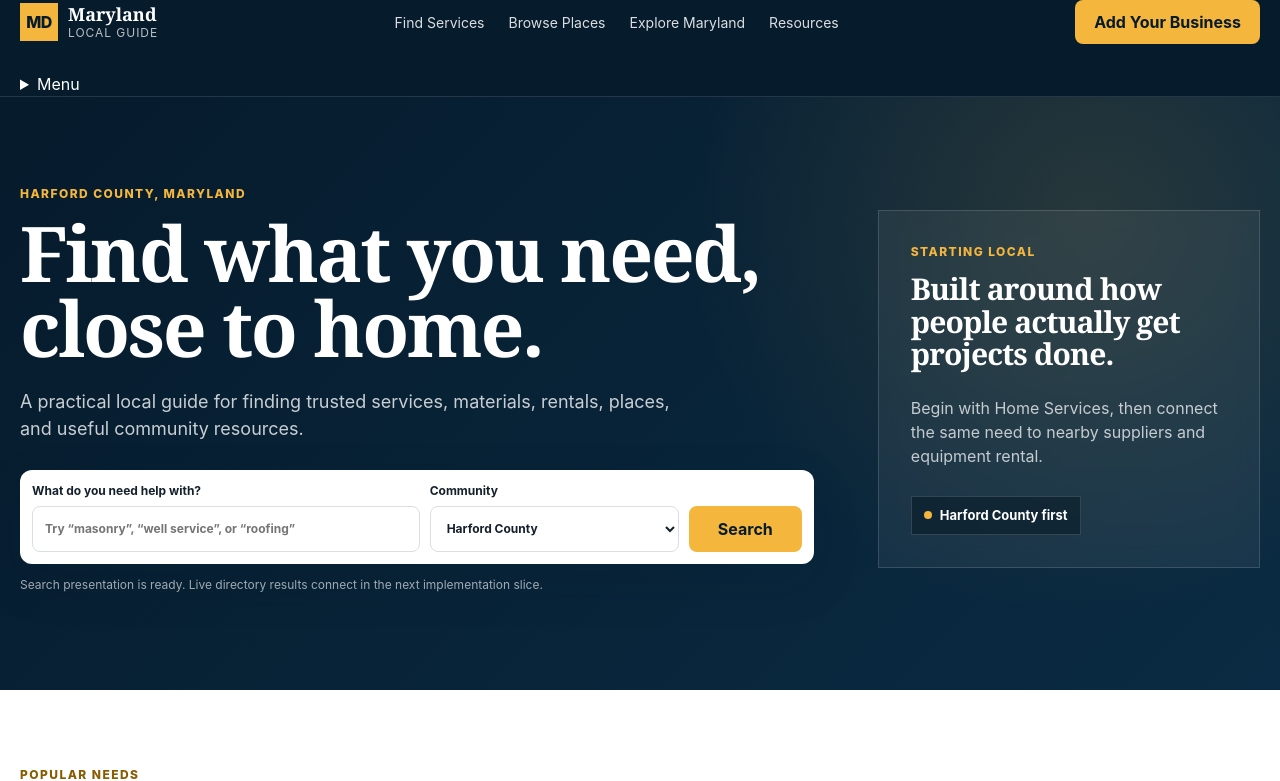
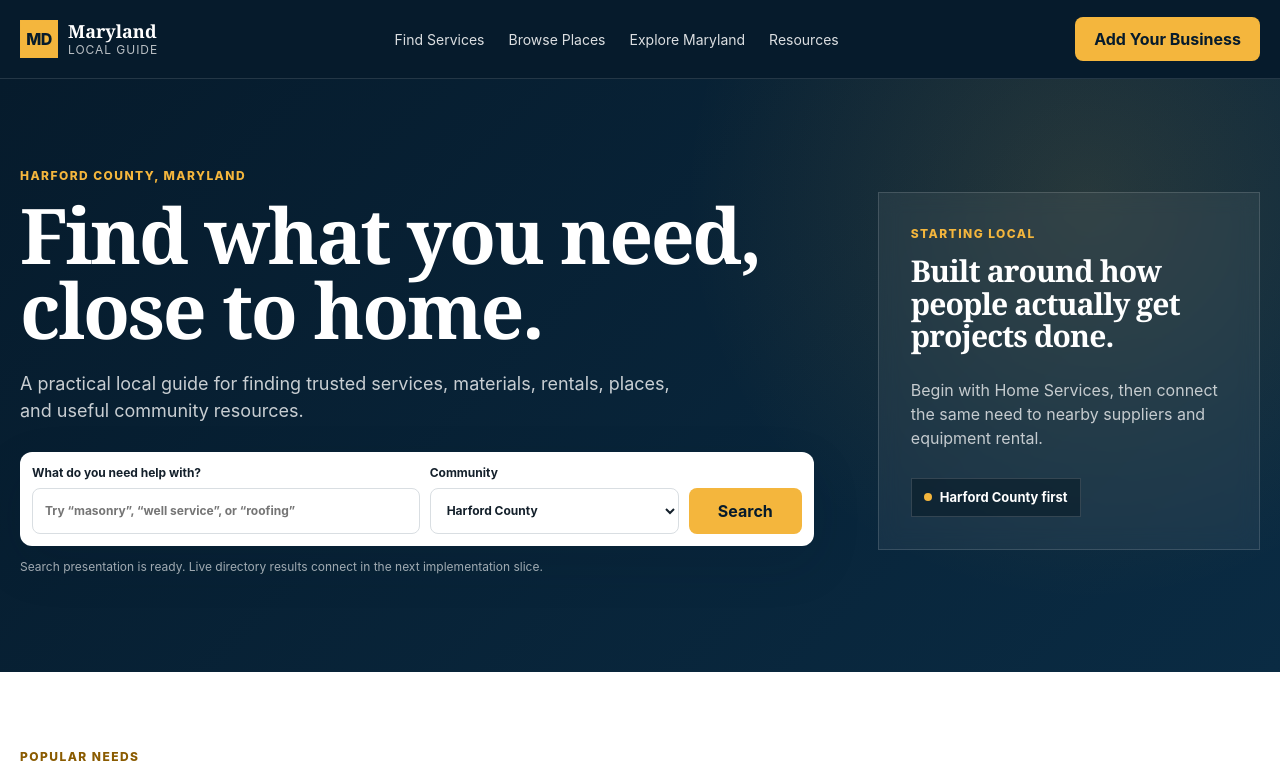
Before and after one commit to justinwallis/maryland-local-guide, a Next.js app: page / in a window 1280 px wide. Shown: the top 781 px of the page. Built offline with nearby package versions, Linux system fonts and the light colour scheme.

Commit message:
style: refine mobile header navigation

```diff
--- a/app/globals.css
+++ b/app/globals.css
@@ -115,6 +115,42 @@ select {
 
 .desktop-nav a:hover,
 .desktop-nav a:focus-visible {
+  color: var(--gold);
+}
+
+.mobile-menu {
+  display: none;
+}
+
+.mobile-menu summary {
+  list-style: none;
+}
+
+.mobile-menu summary::-webkit-details-marker {
+  display: none;
+}
+
+.mobile-menu nav {
+  position: absolute;
+  top: 62px;
+  right: 14px;
+  min-width: 220px;
+  padding: 12px;
+  border: 1px solid rgba(255,255,255,.12);
+  background: var(--navy-deep);
+  box-shadow: var(--shadow);
+}
+
+.mobile-menu nav a {
+  display: block;
+  padding: 11px 12px;
+  color: white;
+  font-size: 14px;
+}
+
+.mobile-menu nav a:hover,
+.mobile-menu nav a:focus-visible {
+  background: rgba(255,255,255,.07);
   color: var(--gold);
 }
 
@@ -483,6 +519,35 @@ h3 {
     display: none;
   }
 
+  .nav-cta {
+    display: none;
+  }
+
+  .mobile-menu {
+    display: block;
+    position: relative;
+    justify-self: end;
+  }
+
+  .mobile-menu summary {
+    display: inline-flex;
+    align-items: center;
+    justify-content: center;
+    min-height: 42px;
+    padding: 0 14px;
+    border: 1px solid rgba(255,255,255,.25);
+    border-radius: var(--control-radius);
+    color: white;
+    cursor: pointer;
+    font-weight: 700;
+    font-size: 13px;
+  }
+
+  .mobile-menu[open] summary {
+    border-color: var(--gold);
+    color: var(--gold);
+  }
+
   .hero-grid,
   .trust-grid {
     grid-template-columns: 1fr;
@@ -526,12 +591,6 @@ h3 {
 
   .nav-shell {
     min-height: 68px;
-  }
-
-  .nav-cta {
-    min-height: 40px;
-    padding-inline: 12px;
-    font-size: 12px;
   }
 
   .brand strong {
```
